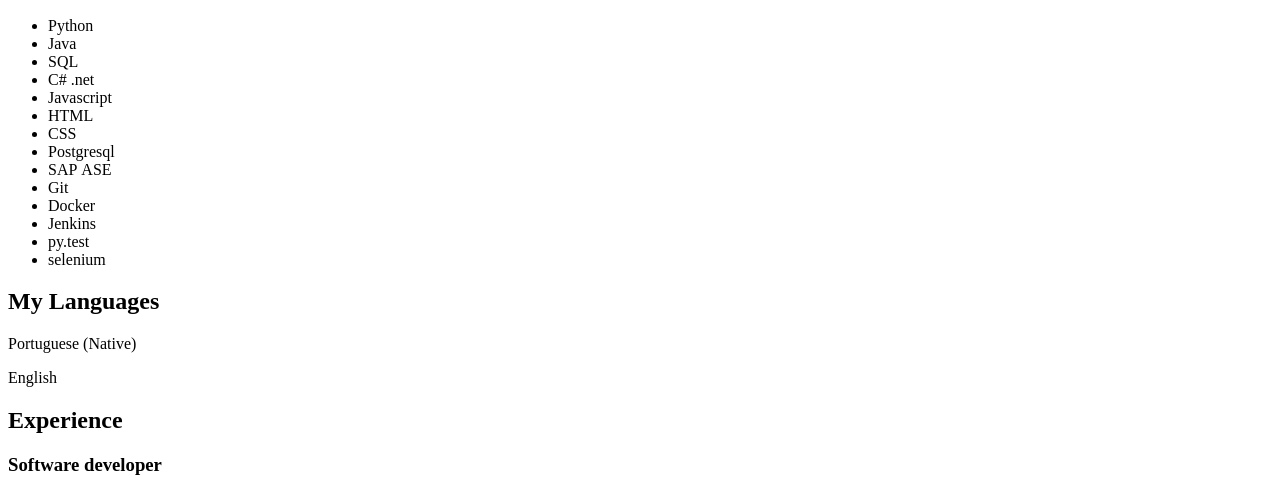
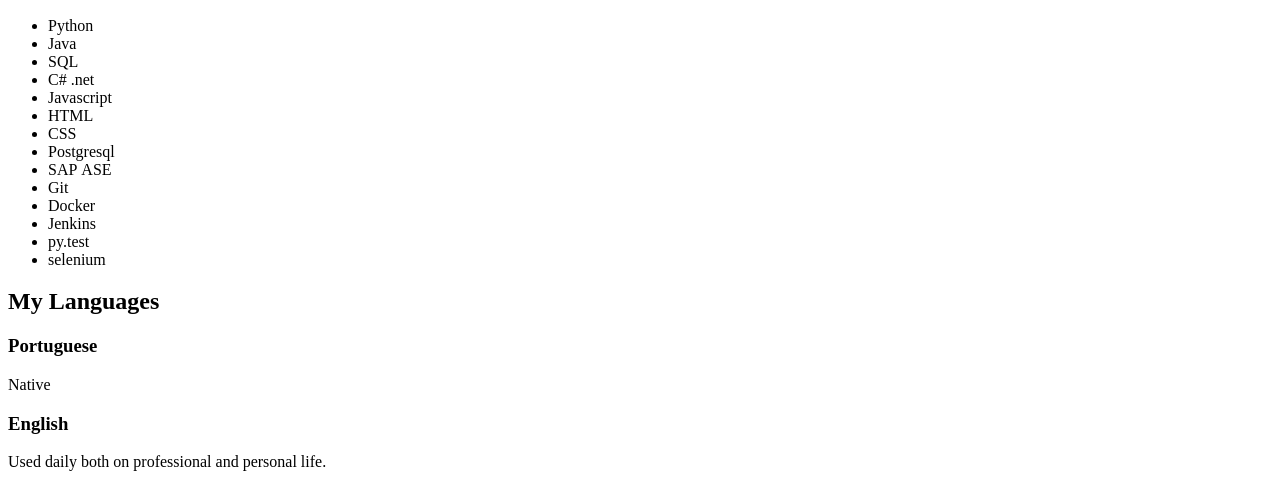
Before and after one commit to lmagomes/cv, a website built with Parcel: page src/index.html in a window 1280 px wide. Shown: the part 461-949 px from the top of the page. Built offline with nearby package versions, Linux system fonts and the light colour scheme.

Commit message:
Small tweaks on contacts and languages.

```diff
--- a/src/css/base/_main.scss
+++ b/src/css/base/_main.scss
@@ -29,7 +29,7 @@
 #contacts .item {
     color: $secondary-text;
     font-size: $s-size;
-    padding: 0.5rem 0;
+    padding: 1rem 0 0.5rem 0;
 }
 
 // right
@@ -66,10 +66,15 @@
 
 #languages {
     // Add some padding to align it with "Education"... Not the most elegant way to do this, I'll admit
-    padding-top: 4.2rem;
+    padding-top: 2.3rem;
 }
-#languages p {
-    padding: 1rem;
+#languages .language {
+    padding: 1rem 0.5rem;
     font-size: $m-size;
     color: $secondary-text;
 }
+#languages .language-proficiency {
+    font-size: $xs-size;
+    padding-left: 2rem;
+    color: $secondary-text;
+}
--- a/src/index.html
+++ b/src/index.html
@@ -51,7 +51,7 @@
                             +351 91 977 51 73
                         </div>
                         <div class="item">
-                            <a href="mailto:lmagomes@gmail.com">
+                            <a href="mailto:lmagomes@gmail.com" target="_blank">
                                 <span class="fa-stack fa-lg">
                                     <i
                                         class="fa fa-circle-thin fa-stack-2x"
@@ -62,7 +62,10 @@
                             </a>
                         </div>
                         <div class="item">
-                            <a href="https://www.linkedin.com/in/lmagomes/">
+                            <a
+                                href="https://www.linkedin.com/in/lmagomes/"
+                                target="_blank"
+                            >
                                 <span class="fa-stack fa-lg">
                                     <i
                                         class="fa fa-circle-thin fa-stack-2x"
@@ -73,7 +76,10 @@
                             </a>
                         </div>
                         <div class="item">
-                            <a href="https://github.com/lmagomes/cv">
+                            <a
+                                href="https://github.com/lmagomes/cv"
+                                target="_blank"
+                            >
                                 <span class="fa-stack fa-lg">
                                     <i
                                         class="fa fa-circle-thin fa-stack-2x"
@@ -114,8 +120,12 @@
                     </section>
                     <section id="languages">
                         <h2>My Languages</h2>
-                        <p>Portuguese (Native)</p>
-                        <p>English</p>
+                        <h3 class="language">Portuguese</h3>
+                        <p class="language-proficiency">Native</p>
+                        <h3 class="language">English</h3>
+                        <p class="language-proficiency">
+                            Used daily both on professional and personal life.
+                        </p>
                     </section>
                 </div>
                 <div class="right">
```
